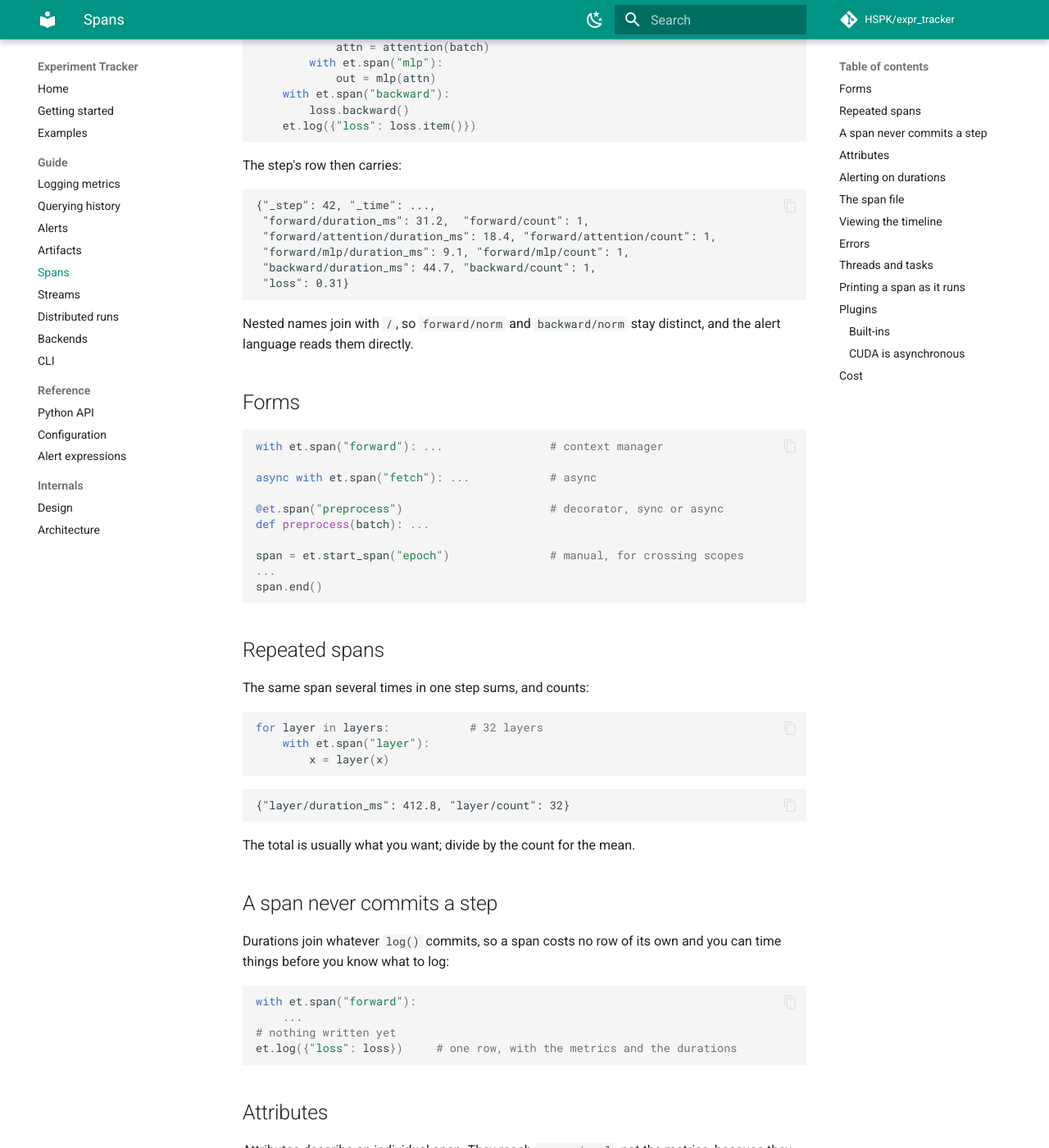
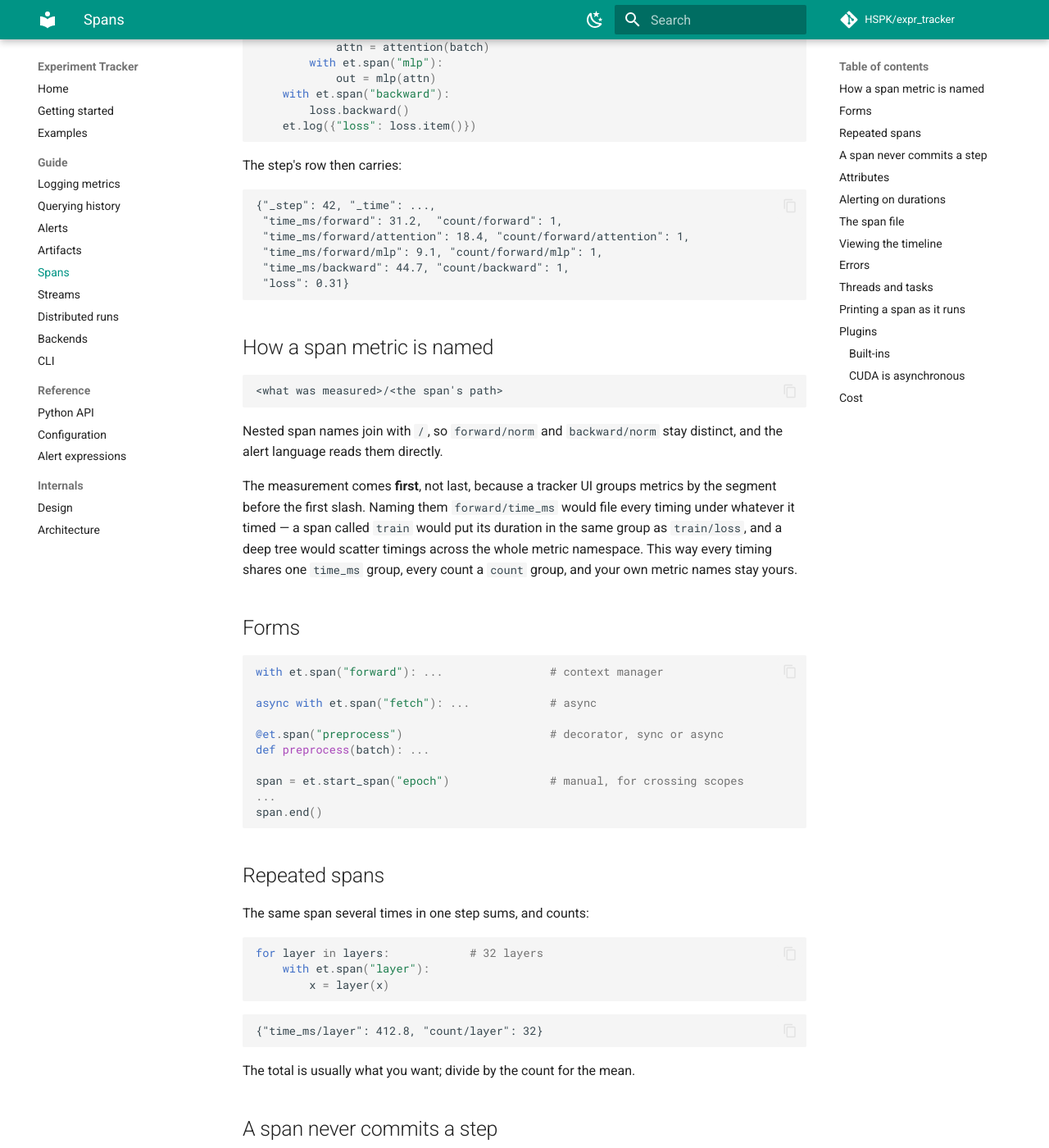
Before and after one commit to HSPK/expr_tracker, an MkDocs documentation site: the page built from docs/guide/spans.md, in a window 1280 px wide and 1400 px high, scrolled down 266 px. Shown: the whole window at 82% size. Built offline with MkDocs 1.6.1 and Material for MkDocs 9.7.7, drawn with Linux system fonts in a browser that asks for light colours; comment, search, counter and statistics services are not loaded; some of the changed text lies outside the part shown.

Commit message:
feat(spans)!: name span metrics measurement-first
A span recorded `<path>/duration_ms`. A tracker UI groups metrics by the
segment before the first slash, so every timing was filed under the thing it
timed: a span called `train` put `train/duration_ms` in the same group as
`train/loss`, and a deep tree scattered timings across the whole namespace.
The metric names belonged to the caller and spans were writing into them.

They are now `time_ms/<path>` and `count/<path>`, and a plugin's metric takes
the same shape, so `gpu_mem_peak_mb` gets a group of its own rather than
appearing once per span path. All timings sit together, and a run's real
metric groups contain only what the run logged.

duration_ms became time_ms in the process: it reads better as a group heading
and is shorter on every key. Span.duration_ms, the attribute, is unchanged.

BREAKING: recorded metric names change, so alert rules and queries referring
to `<path>/duration_ms` must become `time_ms/<path>`. Existing files are not
touched; they keep the names they were written with.

Co-authored-by: Copilot <223556219+Copilot@users.noreply.github.com>

````diff
--- a/docs/guide/spans.md
+++ b/docs/guide/spans.md
@@ -20,15 +20,29 @@ The step's row then carries:
 
 ```jsonc
 {"_step": 42, "_time": ...,
- "forward/duration_ms": 31.2,  "forward/count": 1,
- "forward/attention/duration_ms": 18.4, "forward/attention/count": 1,
- "forward/mlp/duration_ms": 9.1, "forward/mlp/count": 1,
- "backward/duration_ms": 44.7, "backward/count": 1,
+ "time_ms/forward": 31.2,  "count/forward": 1,
+ "time_ms/forward/attention": 18.4, "count/forward/attention": 1,
+ "time_ms/forward/mlp": 9.1, "count/forward/mlp": 1,
+ "time_ms/backward": 44.7, "count/backward": 1,
  "loss": 0.31}
 ```
 
-Nested names join with `/`, so `forward/norm` and `backward/norm` stay distinct,
-and the alert language reads them directly.
+## How a span metric is named
+
+```
+<what was measured>/<the span's path>
+```
+
+Nested span names join with `/`, so `forward/norm` and `backward/norm` stay
+distinct, and the alert language reads them directly.
+
+The measurement comes **first**, not last, because a tracker UI groups metrics
+by the segment before the first slash. Naming them `forward/time_ms` would file
+every timing under whatever it timed — a span called `train` would put its
+duration in the same group as `train/loss`, and a deep tree would scatter
+timings across the whole metric namespace. This way every timing shares one
+`time_ms` group, every count a `count` group, and your own metric names stay
+yours.
 
 ## Forms
 
@@ -56,7 +70,7 @@ for layer in layers:            # 32 layers
 ```
 
 ```jsonc
-{"layer/duration_ms": 412.8, "layer/count": 32}
+{"time_ms/layer": 412.8, "count/layer": 32}
 ```
 
 The total is usually what you want; divide by the count for the mean.
@@ -92,7 +106,7 @@ already handles it:
 ```python
 et.init(..., alert_rules=[
     "mean(data/load_ms[50]) > 200 => warning: data loading is slowing down",
-    "forward/duration_ms > 3 * mean(forward/duration_ms[100]) => error: slow step",
+    "time_ms/forward > 3 * mean(time_ms/forward[100]) => error: slow step",
 ])
 ```
 
@@ -215,9 +229,9 @@ with et.span("forward", plugins=[CpuTime(), TorchMemory()]):
 
 ```python
 et.history(1)[0]
-# {"forward/duration_ms": 41.2, "forward/count": 1,
-#  "forward/cpu_percent": 101.2, "forward/cpu_time_ms": 41.4,
-#  "forward/gpu_mem_peak_mb": 456.1, "forward/gpu_mem_delta_mb": 8.1, ...}
+# {"time_ms/forward": 41.2, "count/forward": 1,
+#  "cpu_percent/forward": 101.2, "cpu_time_ms/forward": 41.4,
+#  "gpu_mem_peak_mb/forward": 456.1, "gpu_mem_delta_mb/forward": 8.1, ...}
 ```
 
 Like `print_fn`, plugins are inherited by children, can be overridden per span,
@@ -227,8 +241,10 @@ code being measured, and a plugin that fails on every span is logged only once.
 Plugin metrics also reach `spans.jsonl` and show up in the `et trace` viewer
 under a span's *Arguments*.
 
-`duration_ms` and `count` belong to the span. A plugin returning either has that
-key dropped with a warning, so nothing can quietly redefine what a span measured.
+`time_ms` and `count` belong to the span. A plugin returning either has that key
+dropped with a warning, so nothing can quietly redefine what a span measured. Any
+other key becomes its own group: a plugin returning `gpu_mem_peak_mb` writes
+`gpu_mem_peak_mb/<path>`.
 
 ### Built-ins
 
````
Also changed, not shown: docs/design.md (+7 -0 lines), docs/reference/api.md (+4 -2 lines), 5 other files.
